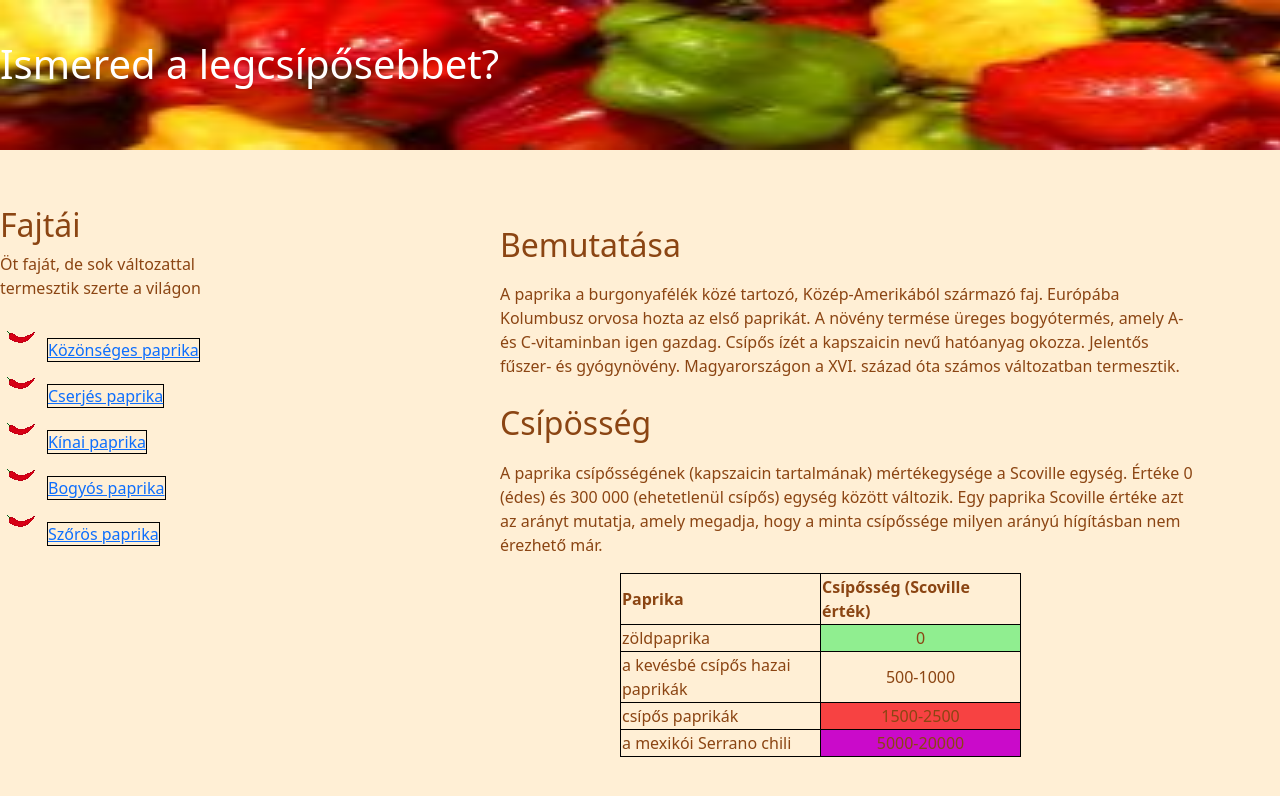
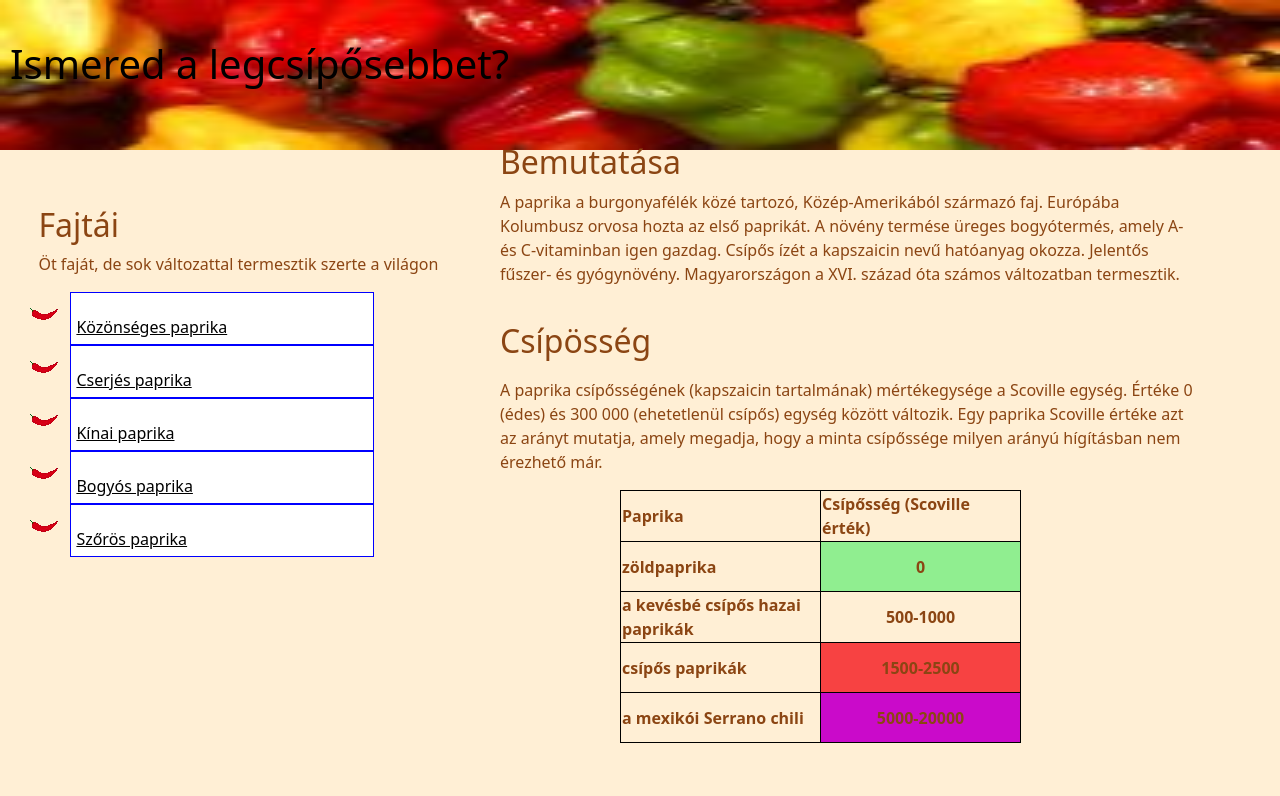
Before and after one commit to bartekaron/Paprika, a plain HTML site: page Feladat/index.html in a window 1280 px wide. Drawn offline with Linux system fonts and the light colour scheme.

Commit message:
Responsivitás elkészítése félig

```diff
--- a/Feladat/index.html
+++ b/Feladat/index.html
@@ -7,6 +7,7 @@
     <link rel="stylesheet" href="bootstrap.css">
     <link rel="stylesheet" href="paprika.css">
     <title>Paprika</title>
+    <meta name="viewport" content="width=device-width, initial-scale=1.0">
 </head>
 
 <body>
@@ -17,11 +18,13 @@
     <div class="fajta">
         <h2>Fajtái</h2>
         <p>Öt faját, de sok változattal termesztik szerte a világon </p>
-        <li ><a href="MicrosoftTeams-image.png">Közönséges paprika</a></li>
-        <li><a href="https://hu.wikipedia.org/wiki/Paprika">Cserjés paprika</a></li>
-        <li><a href="https://hu.wikipedia.org/wiki/Paprika">Kínai paprika</a></li>
-        <li><a href="https://hu.wikipedia.org/wiki/Paprika">Bogyós paprika</a></li>
-        <li><a href="https://hu.wikipedia.org/wiki/Paprika">Szőrös paprika</a></li>
+        <ul style="list-style-image:url(chili-pepper-icon.gif)">
+            <li ><a href="MicrosoftTeams-image.png">Közönséges paprika</a></li>
+            <li><a href="https://hu.wikipedia.org/wiki/Paprika">Cserjés paprika</a></li>
+            <li><a href="https://hu.wikipedia.org/wiki/Paprika">Kínai paprika</a></li>
+            <li><a href="https://hu.wikipedia.org/wiki/Paprika">Bogyós paprika</a></li>
+            <li><a href="https://hu.wikipedia.org/wiki/Paprika">Szőrös paprika</a></li>
+        </ul>
     </div>
     <div class="mutatas">
         <h2>Bemutatása</h2>
@@ -39,20 +42,20 @@
             <th>Csípősség (Scoville érték)</th>
         </tr>
         <tr>
-            <td>zöldpaprika </td>
-            <td class="nulla">0</td>
+            <th>zöldpaprika </th>
+            <th class="nulla">0</th>
         </tr>
         <tr>
-            <td>a kevésbé csípős hazai paprikák</td>
-            <td class="feher">500-1000</td>
+            <th>a kevésbé csípős hazai paprikák</th>
+            <th class="feher">500-1000</th>
         </tr>
         <tr>
-            <td>csípős paprikák</td>
-            <td class="piros">1500-2500</td>
+            <th>csípős paprikák</th>
+            <th class="piros">1500-2500</th>
         </tr>
         <tr>
-            <td>a mexikói Serrano chili</td>
-            <td class="lila">5000-20000</td>
+            <th>a mexikói Serrano chili</th>
+            <th class="lila">5000-20000</th>
         </tr>
     </table>
 
--- a/Feladat/paprika.css
+++ b/Feladat/paprika.css
@@ -4,8 +4,7 @@ body {
 }
 
 img{
-    border: 1px;
-    width: 1300px;
+    width: 100%;
     height: 150px;
 }
 
@@ -27,27 +26,37 @@ img{
     text-align: center;
 }
 
-li{
-    list-style-image: url(chili-pepper-icon.gif);
+a{
+    color: black;
+
 }
-a{
-    border: 1px solid black;
-
+a:hover{
+    color:black;
 }
 
 
 h1{
     position: relative;
     top: -110px;
-    color: white;
+    color: black;
+    padding-left: 10px;
 }
 
 .fajta{
+    position: relative;
+    width: 50%;
+    height: 50%;
+    right: -3%;
+}
+li{
+    border: 1px solid blue;
+    margin: 0 50% 0 0;
+    padding-bottom: 5px;
+    padding-left: 5px;
     text-align: left;
-    width: 250px;
-    height: 450px;
+    background-color: white;
+    color: black;
 }
-
 table,th,td{
     border: 1px solid black;
 }
@@ -63,7 +72,7 @@ table{
 .mutatas p{
     text-align: left;
     position: relative;
-    top: -420px;
+    top: -430px;
     right: -500px;
     width: 700px;
 
```
